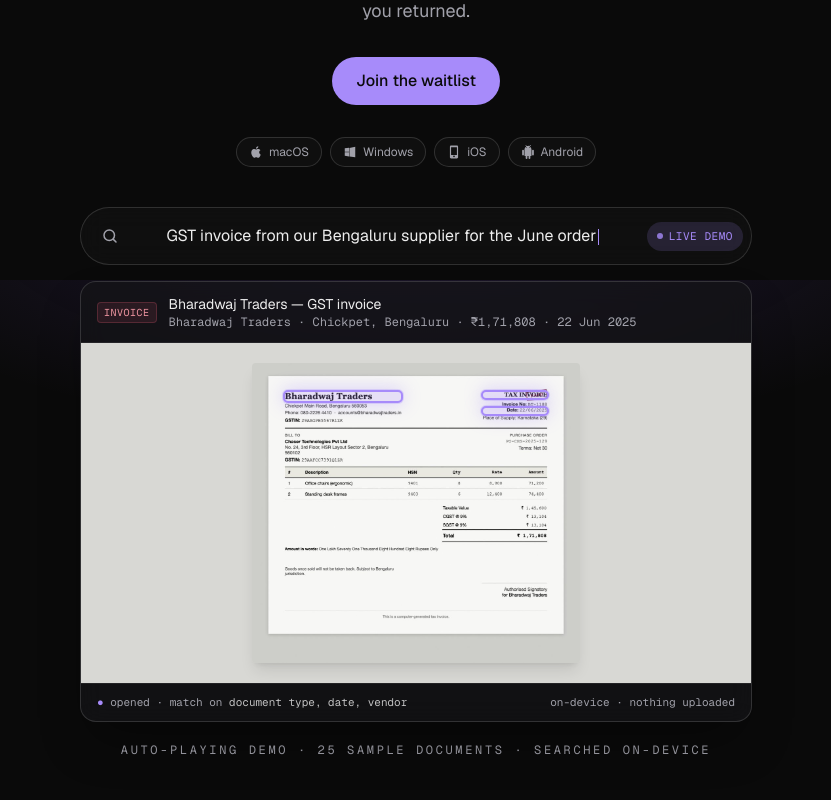
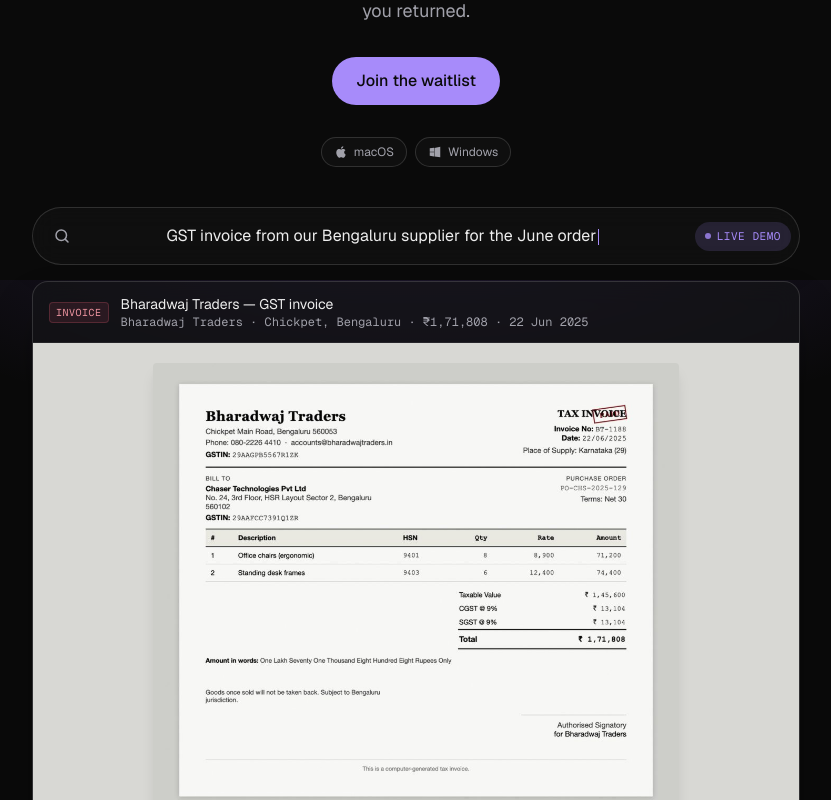
Before and after one commit to rountana/chaser-ai, a Next.js app: page / in a window 1280 px wide. Shown: the part 520-1320 px from the top of the page, without its empty margins (224-1055 px from the left). Built offline with nearby package versions, Linux system fonts and the light colour scheme.

Commit message:
modified demo video

```diff
--- a/components/Hero.tsx
+++ b/components/Hero.tsx
@@ -15,22 +15,6 @@
     icon: (
       <svg width="14" height="14" viewBox="0 0 24 24" fill="currentColor" aria-hidden>
         <path d="M3 5.557L10.373 4.5v7.145H3V5.557zm0 12.887L10.373 19.5v-7.145H3v5.089zm8.133 1.21L21 21v-8.645h-9.867v7.299zm0-14.308v7.01H21V3L11.133 5.346z"/>
-      </svg>
-    ),
-  },
-  {
-    label: "iOS",
-    icon: (
-      <svg width="14" height="14" viewBox="0 0 24 24" fill="currentColor" aria-hidden>
-        <path d="M17 1H7C5.9 1 5 1.9 5 3v18c0 1.1.9 2 2 2h10c1.1 0 2-.9 2-2V3c0-1.1-.9-2-2-2zm-5 20c-.83 0-1.5-.67-1.5-1.5S11.17 18 12 18s1.5.67 1.5 1.5S12.83 21 12 21zm5-4H7V4h10v13z"/>
-      </svg>
-    ),
-  },
-  {
-    label: "Android",
-    icon: (
-      <svg width="14" height="14" viewBox="0 0 24 24" fill="currentColor" aria-hidden>
-        <path d="M6 18c0 .55.45 1 1 1h1v3.5c0 .83.67 1.5 1.5 1.5s1.5-.67 1.5-1.5V19h2v3.5c0 .83.67 1.5 1.5 1.5s1.5-.67 1.5-1.5V19h1c.55 0 1-.45 1-1V8H6v10zM3.5 8C2.67 8 2 8.67 2 9.5v7c0 .83.67 1.5 1.5 1.5S5 17.33 5 16.5v-7C5 8.67 4.33 8 3.5 8zm17 0c-.83 0-1.5.67-1.5 1.5v7c0 .83.67 1.5 1.5 1.5s1.5-.67 1.5-1.5v-7c0-.83-.67-1.5-1.5-1.5zm-4.97-5.84l1.3-1.3c.2-.2.2-.51 0-.71-.2-.2-.51-.2-.71 0l-1.48 1.48A5.84 5.84 0 0 0 12 1.5c-.69 0-1.35.12-1.96.33L8.56.35c-.2-.2-.51-.2-.71 0-.2.2-.2.51 0 .71l1.3 1.3A5.956 5.956 0 0 0 6 8h12c0-2.35-1.36-4.38-3.47-5.84zM10 5H9V4h1v1zm5 0h-1V4h1v1z"/>
       </svg>
     ),
   },
--- a/components/HeroSearch.tsx
+++ b/components/HeroSearch.tsx
@@ -68,15 +68,15 @@
           setActive(null);
           setGlow(false);
           setQuery("");
-          await sleep(450);
+          await sleep(700);
           if (cancelled) return;
 
           for (let k = 1; k <= step.query.length; k++) {
             if (cancelled) return;
             setQuery(step.query.slice(0, k));
-            await sleep(34);
+            await sleep(55);
           }
-          await sleep(1200);
+          await sleep(2200);
           if (cancelled) return;
 
           const top = searchDocs(step.query).results[0]?.doc;
@@ -84,15 +84,15 @@
             setActive(top);
             setHl(step.hl);
             setGlow(false);
-            await sleep(480);
+            await sleep(800);
             if (cancelled) return;
             setGlow(true);
-            await sleep(2600);
+            await sleep(4200);
             if (cancelled) return;
             setGlow(false);
-            await sleep(320);
+            await sleep(700);
           } else {
-            await sleep(900);
+            await sleep(1400);
           }
         }
       }
@@ -104,7 +104,7 @@
   const boxes = active ? highlights[active.file] : undefined;
 
   return (
-    <div className="mt-10 mx-auto max-w-2xl">
+    <div className="mt-10 mx-auto max-w-3xl">
       {/* Query bar (display-only, driven by the demo) */}
       <div className="flex items-center gap-2 rounded-full border border-[var(--border-strong)] bg-[var(--surface)] backdrop-blur-md p-2 pl-5">
         <svg width="18" height="18" viewBox="0 0 24 24" fill="none" stroke="currentColor" strokeWidth="2" strokeLinecap="round" strokeLinejoin="round" className="text-[var(--muted)] shrink-0" aria-hidden>
@@ -122,7 +122,7 @@
       </div>
 
       {/* Stage — swaps between the results list and the opened document */}
-      <div className="mt-4 min-h-[380px]">
+      <div className="mt-4 min-h-[560px]">
         {active && boxes ? (
           // --- Opened document with match highlight ---
           <div className="rounded-2xl border border-[var(--border-strong)] bg-[rgba(20,20,24,0.7)] backdrop-blur-md overflow-hidden text-left shadow-2xl shadow-black/40">
@@ -140,7 +140,7 @@
                 <img
                   src={withBasePath(`/samples/${active.file}`)}
                   alt={active.title}
-                  className="block max-h-[300px] w-auto rounded shadow-lg"
+                  className="block max-h-[480px] w-auto rounded shadow-lg"
                 />
                 {hl.map((field) => {
                   const b = boxes[field];
```
